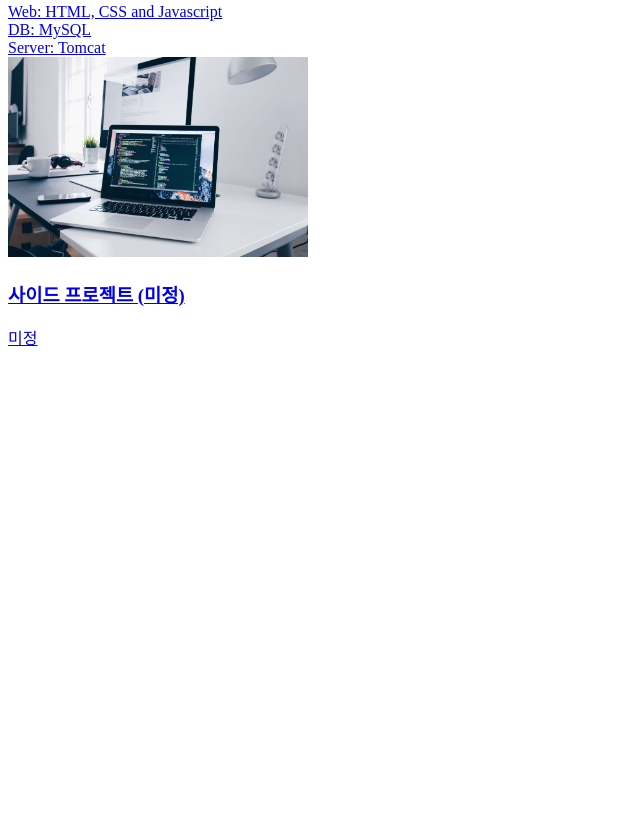
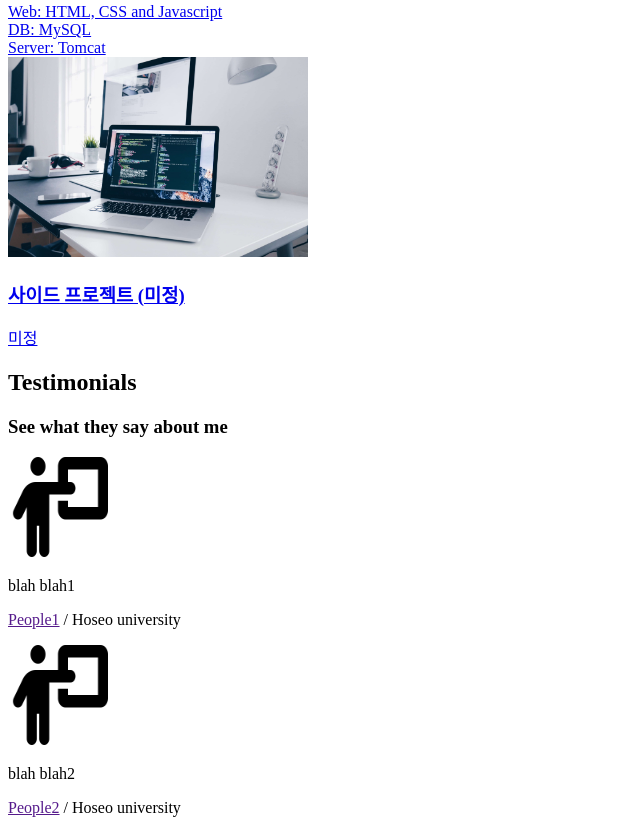
Before and after one commit to 99yang/PortFolio, a plain HTML site: page index.html in a window 1280 px wide. Shown: the part 2542-3375 px from the top of the page, without its empty margins (0-640 px from the left). Before the commit the page ends 2899 px from the top, so only its background shows below. Drawn offline with Linux system fonts and the light colour scheme.

Commit message:
HTML: Testimonials

```diff
--- a/index.html
+++ b/index.html
@@ -253,7 +253,30 @@
     </section>
 
     <!-- Testimonials -->
-    <section id="testimonials"></section>
+    <section id="testimonials">
+        <h1>Testimonials</h1>
+        <h3>See what they say about me</h3>
+        <div class="testimonials">
+            <div class="testimonial">
+                <img src="imgs/person.png" alt="People" class="testimonial__avatar" width="100px" height="100px">
+            </div>
+            <div class="testimonial__speech-bubble">
+                <p>
+                    blah blah1
+                </p>
+                <p class="name"><a href="">People1</a> / Hoseo university</p>
+            </div>
+            <div class="testimonial">
+                <img src="imgs/person.png" alt="People" class="testimonial__avatar" width="100px" height="100px">
+            </div>
+            <div class="testimonial__speech-bubble">
+                <p>
+                    blah blah2
+                </p>
+                <p class="name"><a href="">People2</a> / Hoseo university</p>
+            </div>
+        </div>
+    </section>
 
     <!-- Contact -->
     <section id="contact"></section>
```
Also changed, not shown: imgs/person.png (added).
